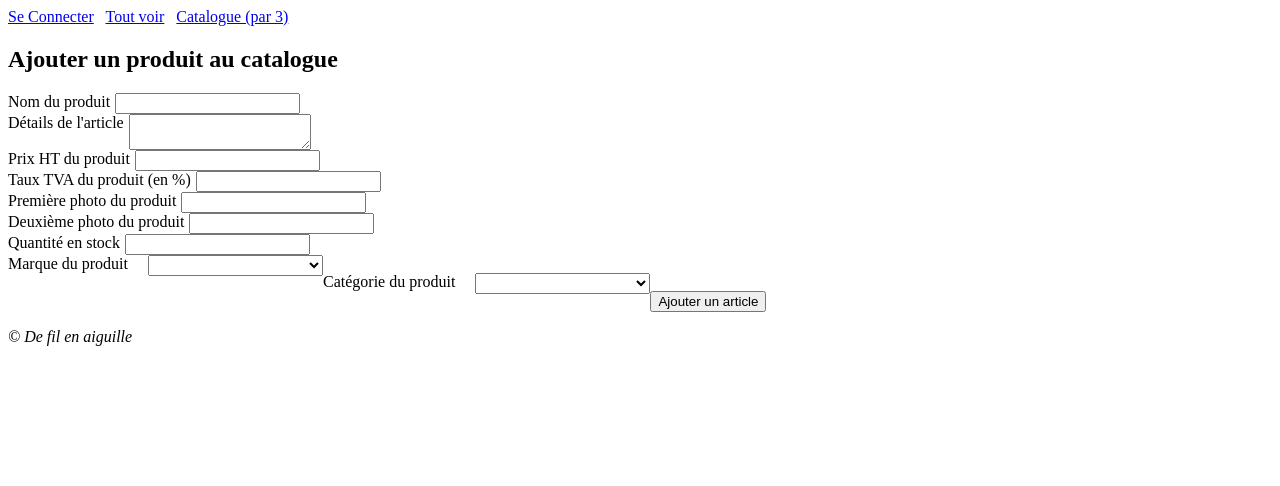
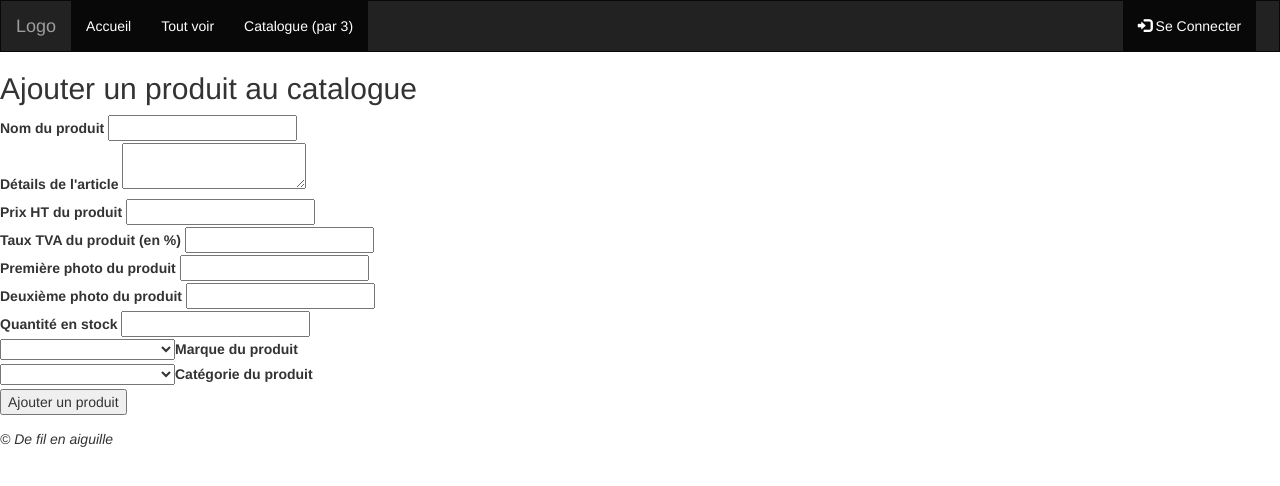
Before and after one commit to AngeliqueLR/SiteMarchand, a CodeIgniter app: page /database/index.php/administrateur/ajouterUnProduit in a window 1280 px wide. Shown: the top 486 px of the page. Run offline with CodeIgniter, Linux system fonts and the light colour scheme; data that the repository does not hold is empty.

Commit message:
19/04/2018 13:39

```diff
--- a/application/controllers/Administrateur.php
+++ b/application/controllers/Administrateur.php
@@ -19,6 +19,8 @@
             $this->load->helper('form');
             $this->load->library('form_validation');
 
+            $dateAjout = date('Y-m-d');
+
             $DonneesEnvoyees['TitreDeLaPage'] = 'Ajouter un produit au catalogue';
             $DonneesEnvoyees['LesMarques'] = $this->ModeleArticle->retournerMarque();
             $DonneesEnvoyees['LesCategories'] = $this->ModeleArticle->retournerCategorie();
@@ -29,22 +31,13 @@
             $this->form_validation->set_rules('txtTVAProduit', 'required');
             $this->form_validation->set_rules('txtPhotoProduit', 'required');
             $this->form_validation->set_rules('txtPhotoBisProduit', 'required');
-            $this->form_validation->set_rules('tbxQuantiteProduit', 'required');
-            $this->form_validation->set_rules('tbxDetailsProduit', 'required');
-            $this->form_validation->set_rules('tbxMarqueProduit', 'required');
-            $this->form_validation->set_rules('tbxCategorieProduit', 'required');
+            $this->form_validation->set_rules('txtQuantiteProduit', 'required');
+            $this->form_validation->set_rules('txtDetailsProduit', 'required');
+            $this->form_validation->set_rules('txtMarqueProduit', 'required');
+            $this->form_validation->set_rules('txtCategorieProduit', 'required');
 
-            if ($this->form_validation->run() === FALSE)
+            if ($this->input->post('submit'))
             {
-                //formulaire non validé
-                $this->load->view('templates/Entete');
-                $this->load->view('Administrateur/ajouterUnProduit', $DonneesEnvoyees);
-                $this->load->view('templates/PiedDePage');
-            }
-            else
-            {
-                $dateAjout = date("YY-mm-dd");
-
                 $DonneesAInserer = array('NOCATEGORIE' => $this->input->post('txtCategorieProduit'), 'NOMARQUE' => $this->input->post('txtMarqueProduit'),
                 'LIBELLE' => $this->input->post('txtNomProduit'), 'DETAIL' => $this->input->post('txtDetailsProduit'),
                 'PRIXHT' => $this->input->post('txtPrixProduit'), 'TAUXTVA' => $this->input->post('txtTVAProduit'),
@@ -52,7 +45,16 @@
                 'QUANTITEENSTOCK' => $this->input->post('txtQuantiteProduit'), 'DATEAJOUT' => $dateAjout,
                 'DISPONIBLE' => '1', 'Promotion' => '0');
 
-                $this->ModeleArticle->insererUnArticle($DonneesAInserer);
+                $this->ModeleArticle->insererUnProduit($DonneesAInserer);
+                $this->load->helper('url');
+                redirect('/Administrateur/ajouterUnProduit');
+            }
+            else
+            {
+                //formulaire non validé
+                $this->load->view('templates/Entete');
+                $this->load->view('Administrateur/ajouterUnProduit', $DonneesEnvoyees);
+                $this->load->view('templates/PiedDePage');
             }
         }
     }
--- a/application/helpers/assets_helper.php
+++ b/application/helpers/assets_helper.php
@@ -36,6 +36,6 @@ if ( ! function_exists('img_onmouseover'))
 {
   function img_onmouseover($nom, $nombis)
   {
-    return '<img src = "'.img_url($nom).'" alt="image du produit" onmouseover = "javascript:this.src = \''.img_url($nombis).'\'" onmouseout = "javascript:this.src = \''.img_url($nom).'\'"/>';
+    return '<img src = "'.img_url($nom).'" class="img-responsive" style="width:100%" alt="image du produit" onmouseover = "javascript:this.src = \''.img_url($nombis).'\'" onmouseout = "javascript:this.src = \''.img_url($nom).'\'"/>';
   }
 }
--- a/application/models/ModeleArticle.php
+++ b/application/models/ModeleArticle.php
@@ -46,13 +46,12 @@
             $this->db->limit($nombreDeLignesARetourner, $noPremiereLigneARetourner);
             $requete = $this->db->get("PRODUIT");
 
-            if ($requete->num_rows() > 0)
+            if($requete->num_rows() > 0)
             {
                 foreach ($requete->result() as $ligne)
                 {
-                    $jeuDEnregsitrements[] = $ligne;
+                    return $requete->result_array();
                 }
-                return $jeuDEnregsitrements;
             }
             return false;
         }
--- a/application/views/Administrateur/ajouterUnProduit.php
+++ b/application/views/Administrateur/ajouterUnProduit.php
@@ -6,8 +6,8 @@
     <label for="txtNomProduit">Nom du produit</label>
         <input type="input" name="txtNomProduit" value="<?php echo set_value('txtNomProduit'); ?>" /><br/>
 
-    <label for="tbxDetailsProduit">Détails de l'article</label>
-        <textarea name="tbxDetailsProduit" value="<?php echo set_value('tbxDetailsProduit'); ?>"></textarea><br/>
+    <label for="txtDetailsProduit">Détails de l'article</label>
+        <textarea name="txtDetailsProduit" value="<?php echo set_value('txtDetailsProduit'); ?>"></textarea><br/>
 
     <label for="txtPrixProduit">Prix HT du produit</label>
         <input type="input" name="txtPrixProduit" value="<?php echo set_value('txtPrixProduit'); ?>" /><br/>
@@ -21,19 +21,19 @@
     <label for="txtPhotoBisProduit">Deuxième photo du produit</label>
         <input type="input" name="txtPhotoBisProduit" value="<?php echo set_value('txtPhotoBisProduit'); ?>" /><br/>
 
-    <label for="tbxQuantiteProduit">Quantité en stock</label>
-        <input type="input" name="tbxQuantiteProduit" value="<?php echo set_value('tbxQuantiteProduit'); ?>" /><br/>
+    <label for="txtQuantiteProduit">Quantité en stock</label>
+        <input type="input" name="txtQuantiteProduit" value="<?php echo set_value('txtQuantiteProduit'); ?>" /><br/>
 
-    <label for="tbxMarqueProduit">Marque du produit</label>
-        <select name="tbxMarqueProduit" value="<?php echo set_value('tbxMarqueProduit'); ?>" >
+    <label for="txtMarqueProduit">Marque du produit</label>
+        <select name="txtMarqueProduit" value="<?php echo set_value('txtMarqueProduit'); ?>" >
             <?php foreach ($LesMarques as $UneMarque): echo '<option value = "'.$UneMarque['NOMARQUE'].'">'.$UneMarque['NOM'].'</option>'; endforeach ?>
         </select><br/>
 
-    <label for="tbxCategorieProduit">Catégorie du produit</label>
-        <select name="tbxCategorieProduit" value="<?php echo set_value('tbxCategorieProduit'); ?>" >
+    <label for="txtCategorieProduit">Catégorie du produit</label>
+        <select name="txtCategorieProduit" value="<?php echo set_value('txtCategorieProduit'); ?>" >
             <?php foreach ($LesCategories as $UneCategorie): echo '<option value = "'.$UneCategorie['NOCATEGORIE'].'">'.$UneCategorie['LIBELLE'].'</option>'; endforeach ?>
         </select><br/>
 
-    <input type="submit" name="submit" value="Ajouter un article" />
+    <input type="submit" name="submit" value="Ajouter un produit" />
 
 </form>
--- a/application/views/templates/Entete.php
+++ b/application/views/templates/Entete.php
@@ -28,25 +28,73 @@
                 width : 175px;
                 height : 21px;
             }
-            label
+        </style>
+        <meta charset="utf-8">
+        <meta name="viewport" content="width=device-width, initial-scale=1">
+        <link rel="stylesheet" href="https://maxcdn.bootstrapcdn.com/bootstrap/3.3.7/css/bootstrap.min.css">
+        <script src="https://ajax.googleapis.com/ajax/libs/jquery/3.3.1/jquery.min.js"></script>
+        <script src="https://maxcdn.bootstrapcdn.com/bootstrap/3.3.7/js/bootstrap.min.js"></script>
+        <style>
+            /* Remove the navbar's default margin-bottom and rounded borders */
+            .navbar
             {
-                float: left;
-                margin-right: 5px;
+                margin-bottom: 0;
+                border-radius: 0;
+            }
+
+            /* Add a gray background color and some padding to the footer */
+            footer
+            {
+                background-color: #f2f2f2;
+                padding: 25px;
+            }
+
+            .carousel-inner img
+            {
+                width: 100%; /* Set width to 100% */
+                margin: auto;
+                min-height:200px;
+            }
+
+            /* Hide the carousel text when the screen is less than 600 pixels wide */
+            @media (max-width: 600px)
+            {
+                .carousel-caption
+                {
+                    display: none;
+                }
             }
         </style>
     </head>
+    <body>
 
-<body>
-
-    <?php if (!is_null($this->session->identifiant)) : ?>
-        <?php echo 'Utilisateur connecté : <B>'.$this->session->identifiant.'</B>&nbsp;&nbsp;';?>
-            <a href="<?php echo site_url('Visiteur/seDeconnecter') ?>">Se déconnecter</a>&nbsp;&nbsp;
-
-        <?php if ($this->session->statut=='Administrateur') : ?>
-            <a href="<?php echo site_url('Administrateur/ajouterUnProduit') ?>">Ajouter un produit</a>&nbsp;&nbsp;
-        <?php endif; ?>
-    <?php else : ?>
-        <a href="<?php echo site_url('Visiteur/seConnecter') ?>">Se Connecter</a>&nbsp;&nbsp;
-    <?php endif; ?>
-        <a href="<?php echo site_url('Visiteur/AfficherCatalogue') ?>">Tout voir</a>&nbsp;&nbsp;
-        <a href="<?php echo site_url('Visiteur/listerLesArticlesAvecPagination') ?>">Catalogue (par 3)</a>&nbsp;&nbsp;
+        <nav class="navbar navbar-inverse">
+        <div class="container-fluid">
+            <div class="navbar-header">
+            <button type="button" class="navbar-toggle" data-toggle="collapse" data-target="#myNavbar">
+                <span class="icon-bar"></span>
+                <span class="icon-bar"></span>
+                <span class="icon-bar"></span>
+            </button>
+            <a class="navbar-brand" href="#">Logo</a>
+            </div>
+            <div class="collapse navbar-collapse" id="myNavbar">
+            <ul class="nav navbar-nav">
+                <li class="active"><a href="#">Accueil</a></li>
+                <?php if ($this->session->statut=='Administrateur') : ?>
+                    <li class="active"><a href="<?php echo site_url('Administrateur/ajouterUnProduit') ?>">Ajouter un produit</a></li>&nbsp;&nbsp;
+                <?php endif; ?>
+                <li class="active"><a href="<?php echo site_url('Visiteur/AfficherCatalogue') ?>">Tout voir</a></li>&nbsp;&nbsp;
+                <li class="active"><a href="<?php echo site_url('Visiteur/listerLesArticlesAvecPagination') ?>">Catalogue (par 3)</a></li>&nbsp;&nbsp;
+            </ul>
+            <ul class="nav navbar-nav navbar-right">
+                <?php if (!is_null($this->session->identifiant)) : ?>
+                    <li class="active"><a href="#"><?php echo 'Utilisateur connecté : <B>'.$this->session->identifiant.'</B>&nbsp;&nbsp;';?></a></li>
+                    <li class="active"><a href="<?php echo site_url('Visiteur/seDeconnecter') ?>"><span class="glyphicon glyphicon-log-in"></span> Se déconnecter</a></li>&nbsp;&nbsp;
+                <?php else : ?>
+                    <li class="active"><a href="<?php echo site_url('Visiteur/seConnecter') ?>"><span class="glyphicon glyphicon-log-in"></span> Se Connecter</a></li>&nbsp;&nbsp;
+                <?php endif; ?>
+            </ul>
+            </div>
+        </div>
+        </nav>
```
Also changed, not shown: application/controllers/Visiteur.php (+62 -12 lines), application/views/Visiteur/Catalogue.php (+7 -7 lines), application/views/Visiteur/CatalogueAvecPagination.php (+4 -4 lines), application/views/Visiteur/Inscription.php (added, +23 -0 lines), assets/Images/MmePoulpe.jpg, assets/Images/MmePoulpeBis.jpg, assets/Images/RougePassion.JPG, assets/Images/RougePassionBis.jpg, assets/Images/TeteDansLesNuages.jpg, assets/Images/TeteDansLesNuagesBis.jpg.
